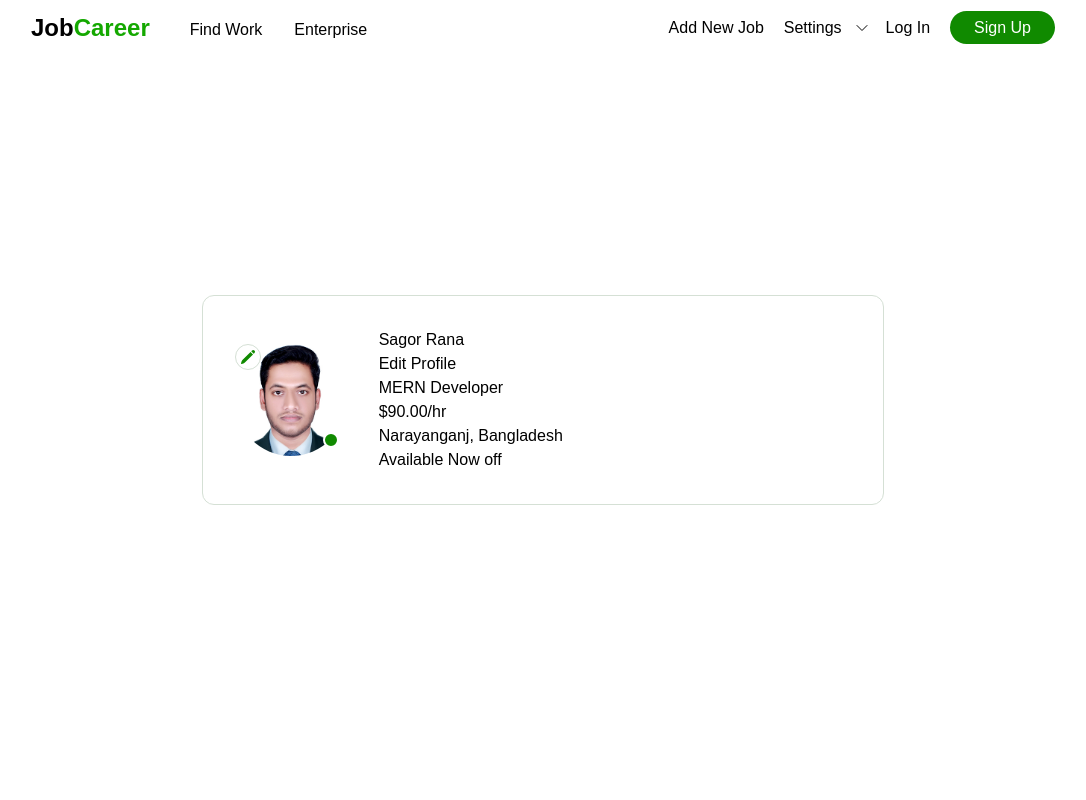
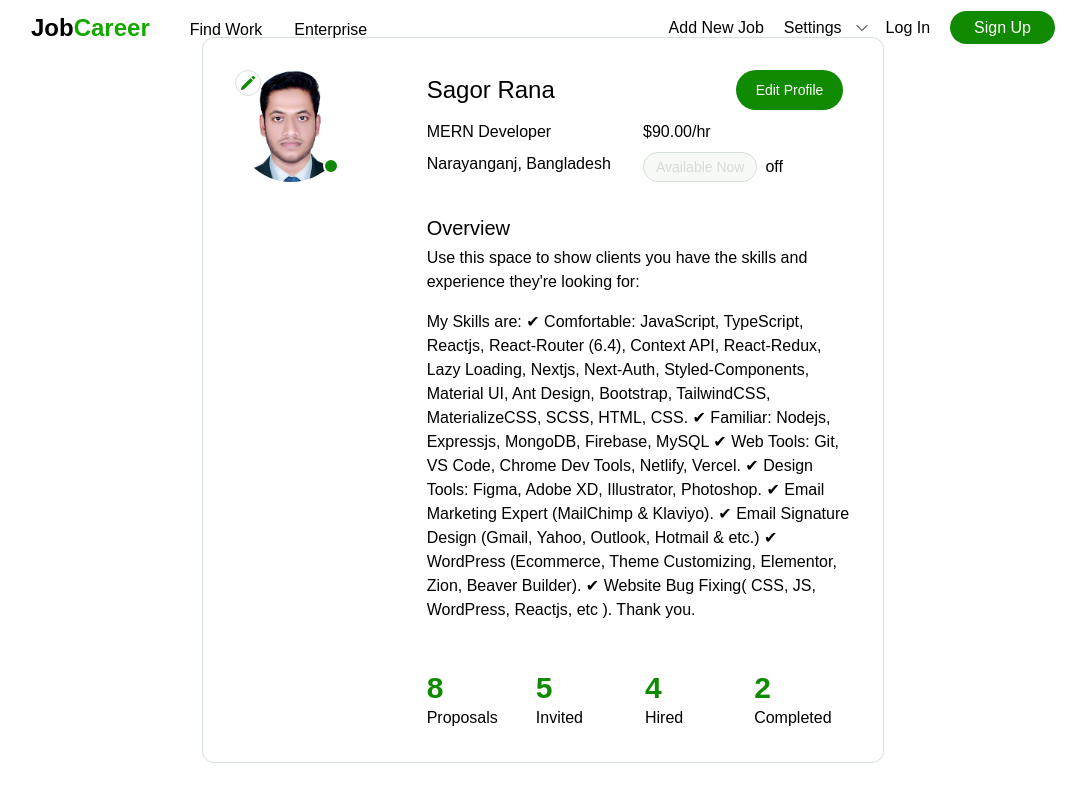
Before and after one commit to sagorranait/JobCareer, a Next.js app: page /profile in a window 1280 px wide. Shown: the whole page, without its empty margins (97-1183 px from the left). Built offline with nearby package versions, Linux system fonts and the light colour scheme.

Commit message:
Design of Profile page is done.

```diff
--- a/pages/profile.js
+++ b/pages/profile.js
@@ -23,7 +23,7 @@ const profile = () => {
       <main>
          <TheDivArea>
             <div className="w-2/3 p-8 border border-silver rounded-xl">
-               <div className="flex items-center gap-8">
+               <div className="flex items-start gap-20">
                   <div className="relative">
                      <Image
                         alt="profile pic"
@@ -43,15 +43,48 @@ const profile = () => {
                      </button>
                   </div>
                   <div className="flex-1">
-                     <div>
-                        <h2>Sagor Rana</h2>
-                        <button>Edit Profile</button>
+                     <div className='flex items-center justify-between pb-2.5'>
+                        <h2 className='text-2xl font-medium'>Sagor Rana</h2>
+                        <button
+                        className="text-white bg-primary focus:ring-0 focus:outline-none font-medium rounded-full text-sm inline-flex items-center px-5 py-2.5 text-center mr-2"
+                        >
+                           Edit Profile
+                        </button>
                      </div>
-                     <div>
-                        <p>MERN Developer</p>
-                        <p>$90.00/hr</p>
-                        <p>Narayanganj, Bangladesh</p>
-                        <p><span>Available Now</span> off</p>
+                     <div className='grid grid-cols-2 gap-2'>
+                        <p className='text-base'>MERN Developer</p>
+                        <p className='text-base'>$90.00/hr</p>
+                        <p className='text-base'>Narayanganj, Bangladesh</p>
+                        <p className='text-base'>
+                           <button
+                              className='border border-silver p-1 px-3 rounded-full text-sm mr-2 disabled:bg-silver/20 disabled:text-[#d9d9d9]'
+                              disabled
+                           >Available Now</button>
+                           off
+                        </p>
+                     </div>
+                     <div className='pt-8'>
+                        <h3 className='text-xl font-medium pb-1'>Overview</h3>
+                        <p className='pb-4'>Use this space to show clients you have the skills and experience they're looking for:</p>
+                        <p>My Skills are: ✔ Comfortable: JavaScript, TypeScript, Reactjs, React-Router (6.4), Context API, React-Redux, Lazy Loading, Nextjs, Next-Auth, Styled-Components, Material UI, Ant Design, Bootstrap, TailwindCSS, MaterializeCSS, SCSS, HTML, CSS. ✔ Familiar: Nodejs, Expressjs, MongoDB, Firebase, MySQL ✔ Web Tools: Git, VS Code, Chrome Dev Tools, Netlify, Vercel. ✔ Design Tools: Figma, Adobe XD, Illustrator, Photoshop. ✔ Email Marketing Expert (MailChimp & Klaviyo). ✔ Email Signature Design (Gmail, Yahoo, Outlook, Hotmail & etc.) ✔ WordPress (Ecommerce, Theme Customizing, Elementor, Zion, Beaver Builder). ✔ Website Bug Fixing( CSS, JS, WordPress, Reactjs, etc ). Thank you.</p>
+                     </div>
+                     <div className='pt-12 grid grid-cols-4 gap-3'>
+                        <div>
+                           <h3 className='text-3xl text-primary font-semibold'>8</h3>
+                           <p>Proposals</p>
+                        </div>
+                        <div>
+                           <h3 className='text-3xl text-primary font-semibold'>5</h3>
+                           <p>Invited</p>
+                        </div>
+                        <div>
+                           <h3 className='text-3xl text-primary font-semibold'>4</h3>
+                           <p>Hired</p>
+                        </div>
+                        <div>
+                           <h3 className='text-3xl text-primary font-semibold'>2</h3>
+                           <p>Completed</p>
+                        </div>
                      </div>
                   </div>
                </div>
@@ -116,14 +149,15 @@ const profile = () => {
                            className="h-28 rounded-full object-cover object-top"
                         />
                      </div>
-                     <label className="block">
-                        <span className="sr-only">Choose profile photo</span>
+                     <label className="block cursor-pointer">
+                        <span className="sr-only cursor-pointer">Choose profile photo</span>
                         <input type="file" className="block w-full text-sm text-slate-500
                            file:mr-4 file:py-2 file:px-4
                            file:rounded-full file:border-0
                            file:text-sm file:font-semibold
                            file:bg-violet-50 file:text-violet-700
                            hover:file:bg-violet-100
+                           cursor-pointer
                         "/>
                      </label>
                      </div>
```
